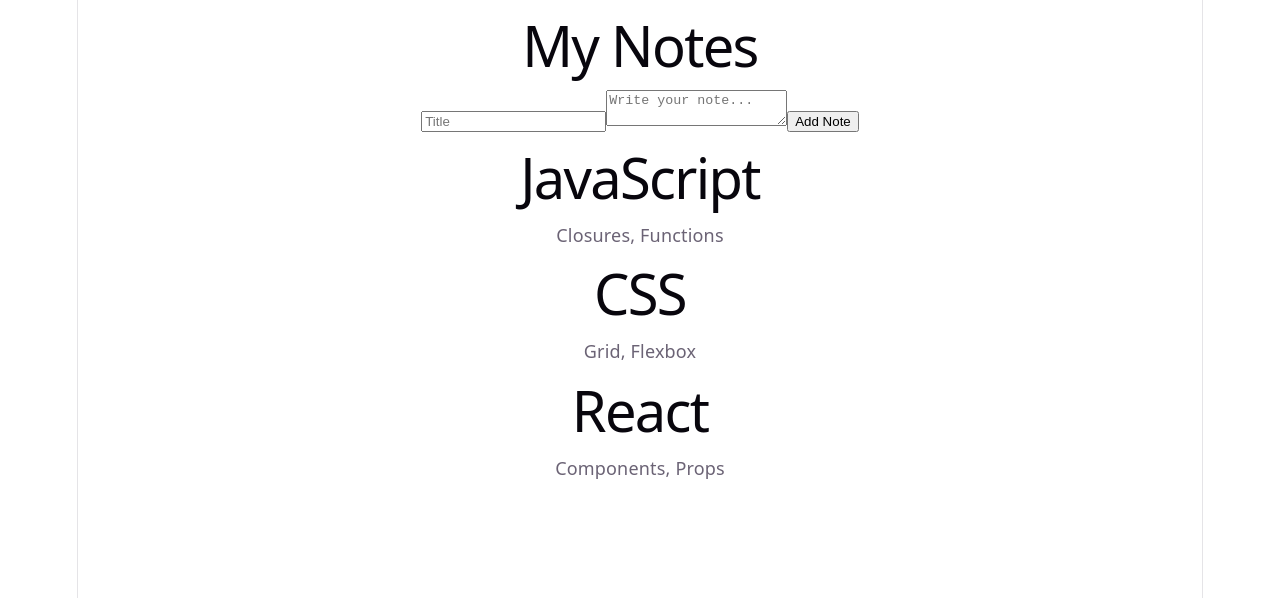
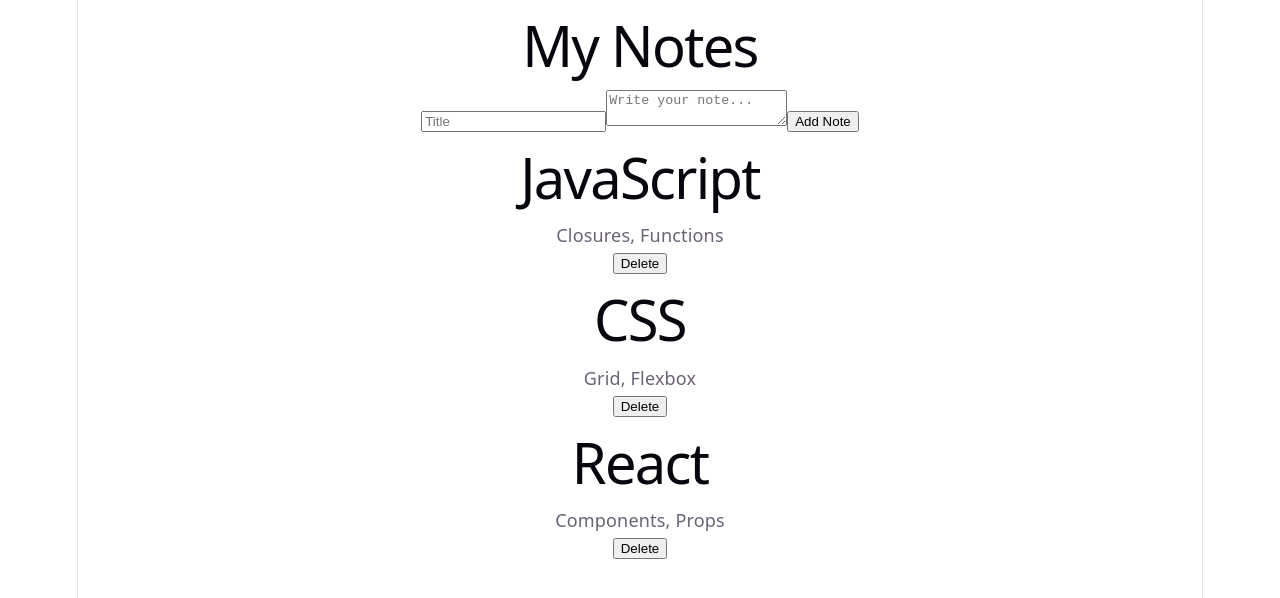
Before and after one commit to FatimaGhafoor/react-notes-app, a React (Vite) app: page / in a window 1280 px wide. Shown: the top 598 px of the page. Built offline with nearby package versions, Linux system fonts and the light colour scheme.

Commit message:
feat: add delete note functionality in React

```diff
--- a/src/App.jsx
+++ b/src/App.jsx
@@ -21,7 +21,8 @@ useEffect(() => {
   }, []);
 
   useEffect(() => {
-  if (isLoaded) {  // sirf load hone ke baad save karo
+    if (isLoaded) {
+      // sirf load hone ke baad save karo
       localStorage.setItem("notes", JSON.stringify(notes));
     }
   }, [notes, isLoaded]);
@@ -35,6 +36,9 @@ useEffect(() => {
     setNotes([...notes, newNote]);
     setTitle("");
     setBody("");
+  }
+  function handleDeleteNote(id) {
+    setNotes(notes.filter((note) => note.id !== id));
   }
 
   return (
@@ -54,7 +58,12 @@ useEffect(() => {
 
       <button onClick={handleAddNote}>Add Note</button>
       {notes.map((note) => (
-        <Note key={note.id} title={note.title} body={note.body} />
+        <Note
+          key={note.id}
+          title={note.title}
+          body={note.body}
+          onDelete={() => handleDeleteNote(note.id)}
+        />
       ))}
     </div>
   );
--- a/src/Note.jsx
+++ b/src/Note.jsx
@@ -3,6 +3,7 @@ function Note(props){
         <div>
             <h1>{props.title}</h1>
             <p>{props.body}</p>
+            <button onClick={props.onDelete}>Delete</button>
         </div>
     );
 }
```
Lines whose indentation alone changed are shown as unchanged.
